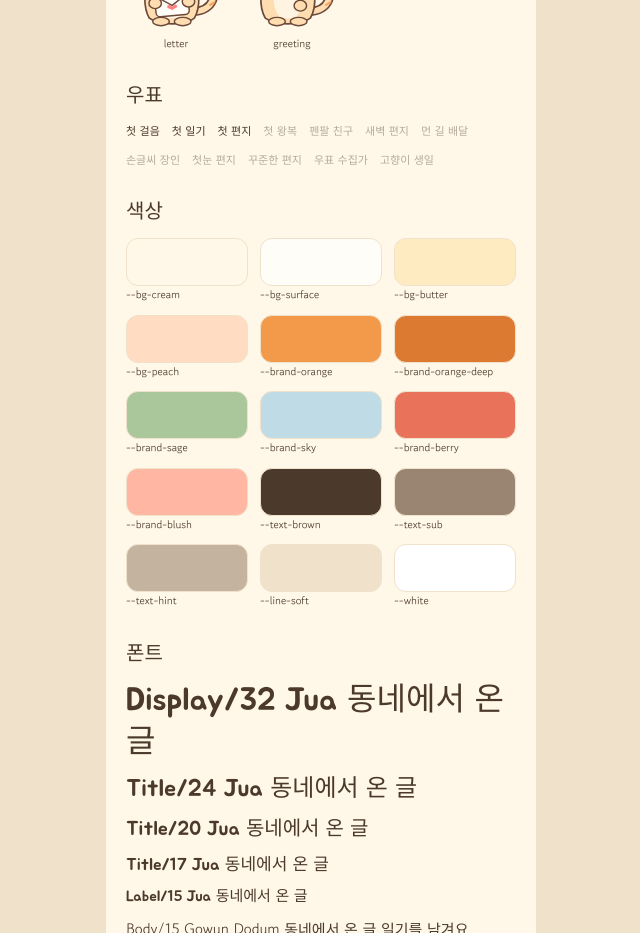
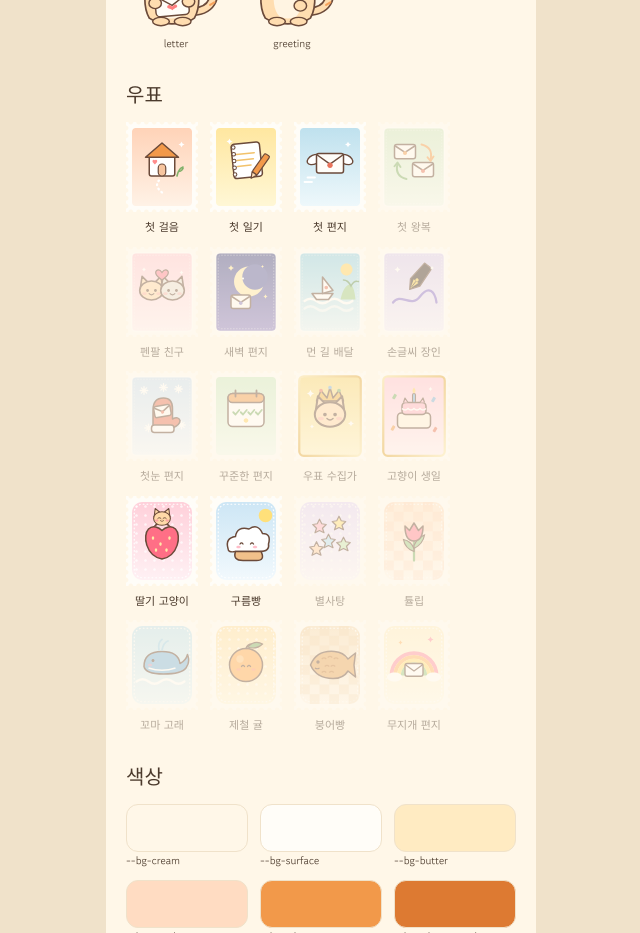
Before and after one commit to 2026-4thon-dongle/2026-4thon-11-dongle-frontend, a React (Vite) app: page /preview in a window 1280 px wide. Shown: the part 1560-2493 px from the top of the page, without its empty margins (319-959 px from the left). Built offline with nearby package versions, Linux system fonts and the light colour scheme.

Commit message:
feat: 우표 폴더 구조에 맞춰 Stamp와 우표 mock 수정

```diff
--- a/src/shared/mocks/stamps.js
+++ b/src/shared/mocks/stamps.js
@@ -1,22 +1,31 @@
 // 우표 목 데이터(mock). API가 정해지면 실제 응답으로 바꾼다.
-// id는 shared/assets/stamp의 파일 이름과 같다. 우표첩(마이페이지), 우표 선택(편지 쓰기), 우표 만들기가 같은 형태를 쓴다.
+// id는 shared/assets/stamp 아래(basic, decoration 폴더) 파일 이름과 같다. 우표첩(마이페이지), 우표 선택(편지 쓰기), 우표 만들기가 같은 형태를 쓴다.
 //
-// kind: 'achievement' 업적 우표 (조건을 달성하면 받는다)
+// kind: 'basic'      기본 우표 (assets/stamp/basic)
+//       'decoration' 꾸미기 우표 (assets/stamp/decoration)
 // owned: 내가 가지고 있는지
 
 export const MOCK_STAMPS = [
-  { id: 'first-step', name: '첫 걸음', kind: 'achievement', owned: true },
-  { id: 'first-diary', name: '첫 일기', kind: 'achievement', owned: true },
-  { id: 'first-letter', name: '첫 편지', kind: 'achievement', owned: true },
-  { id: 'first-roundtrip', name: '첫 왕복', kind: 'achievement', owned: false },
-  { id: 'penpal-friend', name: '펜팔 친구', kind: 'achievement', owned: false },
-  { id: 'dawn-letter', name: '새벽 편지', kind: 'achievement', owned: false },
-  { id: 'long-way', name: '먼 길 배달', kind: 'achievement', owned: false },
-  { id: 'handwriting-master', name: '손글씨 장인', kind: 'achievement', owned: false },
-  { id: 'first-snow', name: '첫눈 편지', kind: 'achievement', owned: false },
-  { id: 'steady-letter', name: '꾸준한 편지', kind: 'achievement', owned: false },
-  { id: 'stamp-collector', name: '우표 수집가', kind: 'achievement', owned: false },
-  { id: 'hometown-birthday', name: '고향이 생일', kind: 'achievement', owned: false },
+  { id: 'first-step', name: '첫 걸음', kind: 'basic', owned: true },
+  { id: 'first-diary', name: '첫 일기', kind: 'basic', owned: true },
+  { id: 'first-letter', name: '첫 편지', kind: 'basic', owned: true },
+  { id: 'first-roundtrip', name: '첫 왕복', kind: 'basic', owned: false },
+  { id: 'penpal-friend', name: '펜팔 친구', kind: 'basic', owned: false },
+  { id: 'dawn-letter', name: '새벽 편지', kind: 'basic', owned: false },
+  { id: 'long-way', name: '먼 길 배달', kind: 'basic', owned: false },
+  { id: 'handwriting-master', name: '손글씨 장인', kind: 'basic', owned: false },
+  { id: 'first-snow', name: '첫눈 편지', kind: 'basic', owned: false },
+  { id: 'steady-letter', name: '꾸준한 편지', kind: 'basic', owned: false },
+  { id: 'stamp-collector', name: '우표 수집가', kind: 'basic', owned: false },
+  { id: 'hometown-birthday', name: '고향이 생일', kind: 'basic', owned: false },
+  { id: 'strawberry-cat', name: '딸기 고양이', kind: 'decoration', owned: true },
+  { id: 'cloud-bread', name: '구름빵', kind: 'decoration', owned: true },
+  { id: 'star-candy', name: '별사탕', kind: 'decoration', owned: false },
+  { id: 'tulip', name: '튤립', kind: 'decoration', owned: false },
+  { id: 'little-whale', name: '꼬마 고래', kind: 'decoration', owned: false },
+  { id: 'tangerine', name: '제철 귤', kind: 'decoration', owned: false },
+  { id: 'bungeoppang', name: '붕어빵', kind: 'decoration', owned: false },
+  { id: 'rainbow-letter', name: '무지개 편지', kind: 'decoration', owned: false },
 ]
 
 export const MOCK_OWNED_STAMPS = MOCK_STAMPS.filter((stamp) => stamp.owned)
--- a/src/shared/ui/Stamp.jsx
+++ b/src/shared/ui/Stamp.jsx
@@ -1,12 +1,13 @@
-// assets/stamp 안의 SVG를 파일 이름(확장자 제외)을 id로 모아 둔다. 우표를 더 넣으면 자동으로 포함된다.
-const files = import.meta.glob('../assets/stamp/*.svg', { eager: true, import: 'default' })
+// assets/stamp 아래 폴더(basic, decoration)의 SVG를 파일 이름(확장자 제외)을 id로 모아 둔다.
+// 우표를 더 넣으면 자동으로 포함되므로 id(파일 이름)는 폴더가 달라도 겹치면 안 된다.
+const files = import.meta.glob('../assets/stamp/*/*.svg', { eager: true, import: 'default' })
 const STAMPS = Object.fromEntries(
   Object.entries(files).map(([path, url]) => [path.split('/').pop().replace('.svg', ''), url]),
 )
 
 /**
  * 우표 그림. 원래 비율은 96×120이다.
- * @param {string} id 우표 id (assets/stamp의 파일 이름, 예: 'first-diary')
+ * @param {string} id 우표 id (assets/stamp 아래 파일 이름, 예: 'first-diary')
  * @param {number} [size=96] 가로(px). 높이는 비율에 맞춰 자동으로 정해진다.
  * @param {string} [alt] 의미가 있는 그림이면 설명. 없으면 장식으로 숨긴다.
  */
```
